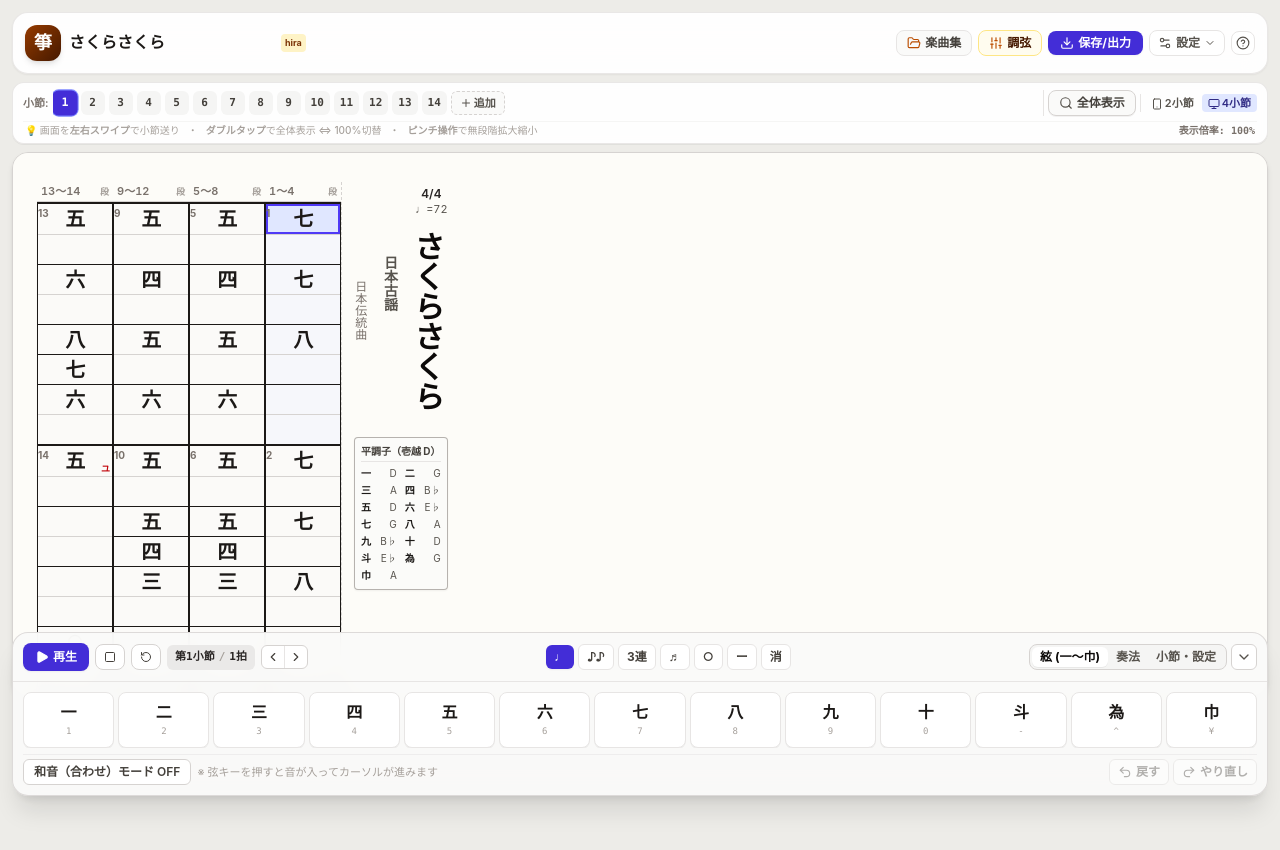
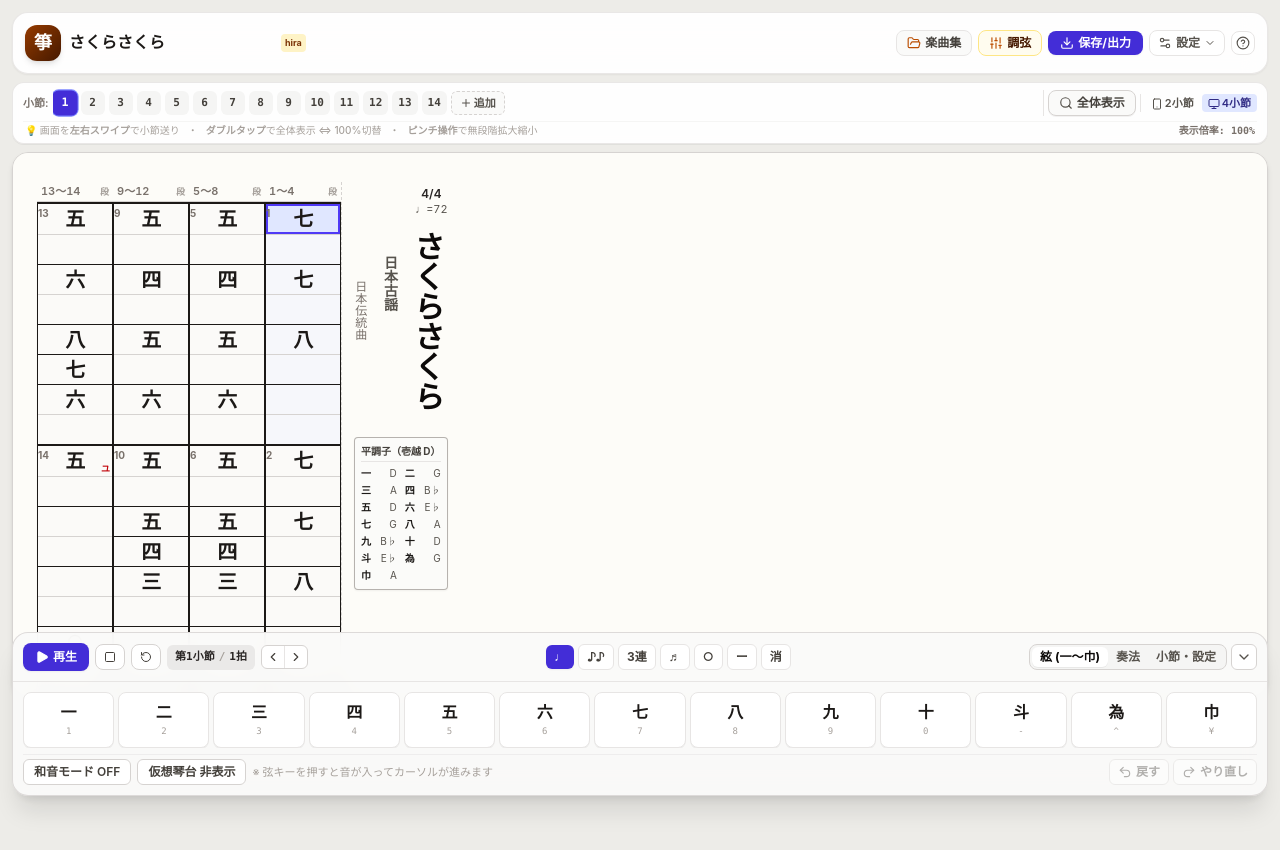
Before and after one commit to nakatadaiki1012-design/koto-note, a React (Vite) app: page / in a window 1280 px wide. Shown: the top 850 px of the page. Built offline with nearby package versions, Linux system fonts and the light colour scheme; a web font is replaced by a local one.

Commit message:
fix: move VirtualKoto to page bottom, default to hidden, add toggle in dock and header

```diff
--- a/src/App.tsx
+++ b/src/App.tsx
@@ -1084,6 +1084,7 @@ export default function App() {
             onSetCountIn={setCountIn}
             onSetMetronome={setMetronome}
             onTempoChange={bpm => mutateScore(d => (d.tempo = bpm))}
+            onToggleKotoBoard={() => mutateScore(d => { d.view.showKotoBoard = !d.view.showKotoBoard; })}
           />
         </div>
 
--- a/src/components/Dock.tsx
+++ b/src/components/Dock.tsx
@@ -75,6 +75,7 @@ interface DockProps {
   onSetCountIn: (active: boolean) => void;
   onSetMetronome: (active: boolean) => void;
   onTempoChange: (tempo: number) => void;
+  onToggleKotoBoard?: () => void;
 }
 
 export const Dock: React.FC<DockProps> = ({
@@ -116,7 +117,8 @@ export const Dock: React.FC<DockProps> = ({
   onSetVolume,
   onSetCountIn,
   onSetMetronome,
-  onTempoChange
+  onTempoChange,
+  onToggleKotoBoard
 }) => {
   // Mobile / compact panel state
   const [activeTab, setActiveTab] = useState<'strings' | 'ornaments' | 'measures'>('strings');
@@ -350,7 +352,7 @@ export const Dock: React.FC<DockProps> = ({
 
               {/* Quick Secondary Controls: Chord Mode & Undo/Redo */}
               <div className="flex items-center justify-between text-xs text-stone-600 pt-1 border-t border-stone-200/60">
-                <div className="flex items-center gap-1.5">
+                <div className="flex flex-wrap items-center gap-1.5">
                   <button
                     onClick={onToggleChordMode}
                     className={`rounded-md px-2.5 py-1 font-semibold cursor-pointer border ${
@@ -359,8 +361,21 @@ export const Dock: React.FC<DockProps> = ({
                         : 'bg-white text-stone-700 border-stone-300 hover:bg-stone-50'
                     }`}
                   >
-                    和音（合わせ）モード {isChordMode ? 'ON' : 'OFF'}
+                    和音モード {isChordMode ? 'ON' : 'OFF'}
                   </button>
+                  {onToggleKotoBoard && (
+                    <button
+                      onClick={onToggleKotoBoard}
+                      className={`rounded-md px-2.5 py-1 font-semibold cursor-pointer border transition-colors ${
+                        score.view.showKotoBoard
+                          ? 'bg-amber-100 text-amber-900 border-amber-400 font-bold'
+                          : 'bg-white text-stone-700 border-stone-300 hover:bg-stone-50'
+                      }`}
+                      title="ページ最下部に実機風の十三絃仮想琴台を表示・非表示"
+                    >
+                      仮想琴台 {score.view.showKotoBoard ? '表示中 (最下部)' : '非表示'}
+                    </button>
+                  )}
                   <span className="text-[11px] text-stone-400 hidden sm:inline">
                     ※ 弦キーを押すと音が入ってカーソルが進みます
                   </span>
--- a/src/components/Header.tsx
+++ b/src/components/Header.tsx
@@ -258,12 +258,13 @@ export const Header: React.FC<HeaderProps> = ({
                 onClick={() => onUpdateView({ showKotoBoard: !view.showKotoBoard })}
                 className={`flex items-center gap-1 rounded-md px-2 py-1 text-xs font-semibold cursor-pointer border transition-colors ${
                   view.showKotoBoard
-                    ? 'border-amber-300 bg-amber-50 text-amber-900'
-                    : 'border-stone-200 bg-white text-stone-500'
+                    ? 'border-amber-400 bg-amber-50 text-amber-900 font-bold'
+                    : 'border-stone-200 bg-white text-stone-500 hover:text-stone-800'
                 }`}
+                title="ページ最下部に十三絃の仮想琴台（奏台）を表示・非表示"
               >
                 <Music className="h-3 w-3" />
-                <span>十三絃盤</span>
+                <span>仮想琴台</span>
               </button>
 
               <button
--- a/src/components/VirtualKoto.tsx
+++ b/src/components/VirtualKoto.tsx
@@ -69,19 +69,21 @@ export const VirtualKoto: React.FC<VirtualKotoProps> = ({
 
           <button
             onClick={() => setIsCollapsed(!isCollapsed)}
-            className="rounded p-1 text-amber-300/70 hover:bg-amber-900/60 hover:text-amber-100 cursor-pointer"
+            className="flex items-center gap-1 rounded px-2 py-0.5 text-xs text-amber-300/80 hover:bg-amber-900/60 hover:text-amber-100 cursor-pointer"
             title={isCollapsed ? '琴台を展開' : '琴台を折りたたむ'}
           >
-            {isCollapsed ? <ChevronUp className="h-4 w-4" /> : <ChevronDown className="h-4 w-4" />}
+            {isCollapsed ? <ChevronUp className="h-3.5 w-3.5" /> : <ChevronDown className="h-3.5 w-3.5" />}
+            <span>{isCollapsed ? '展開' : '畳む'}</span>
           </button>
 
           {onClose && (
             <button
               onClick={onClose}
-              className="rounded p-1 text-amber-300/70 hover:bg-amber-900/60 hover:text-amber-100 cursor-pointer"
+              className="flex items-center gap-1 rounded px-2 py-0.5 text-xs bg-amber-950/80 text-amber-200 hover:bg-amber-800 hover:text-white cursor-pointer transition-colors border border-amber-800/60"
               title="琴台を閉じる"
             >
-              <X className="h-4 w-4" />
+              <X className="h-3.5 w-3.5" />
+              <span>閉じる</span>
             </button>
           )}
         </div>
--- a/src/types/koto.ts
+++ b/src/types/koto.ts
@@ -269,7 +269,7 @@ export function normalizeScore(raw: any, fallback?: KotoScore): KotoScore {
     chart: v.chart === 'off' ? 'off' : 'on',
     perLine: typeof v.perLine === 'number' && v.perLine > 0 ? clamp(Math.round(v.perLine), 1, 8) : 4,
     showLyrics: !!v.showLyrics,
-    showKotoBoard: v.showKotoBoard !== false,
+    showKotoBoard: !!v.showKotoBoard,
     zoom: typeof v.zoom === 'number' && !isNaN(v.zoom) && v.zoom >= 0.3 ? clamp(v.zoom, 0.4, 2.0) : 1.0
   };
 
```
